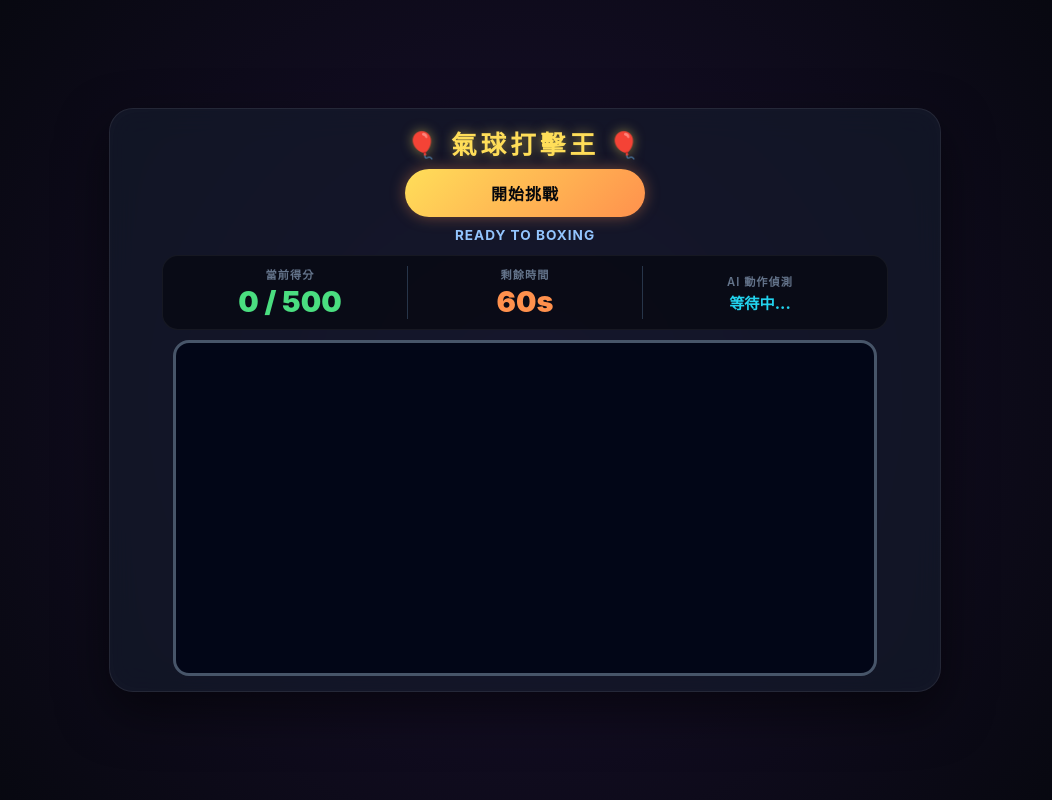
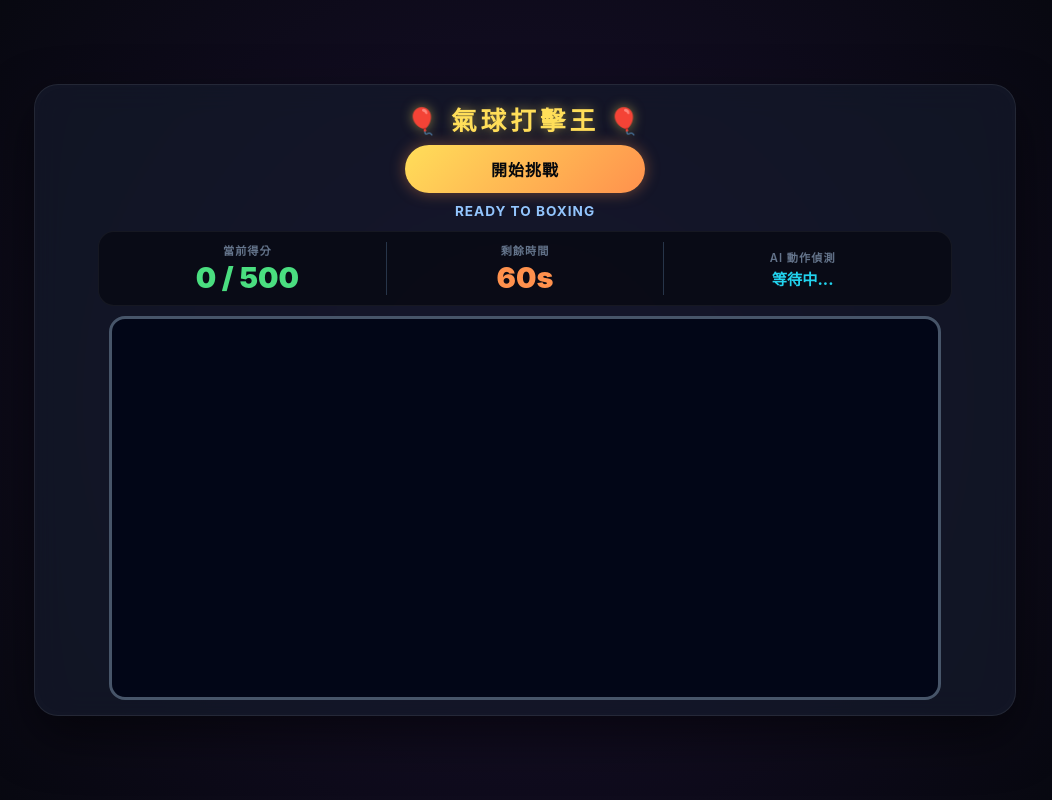
Before and after one commit to lyyang-prog/STEAM-IN-PE, a website: page index.html in a window 1280 px wide. Shown: the whole page, without its empty margins (115-1167 px from the left). Drawn offline with Linux system fonts and the light colour scheme.

Commit message:
Update index.html

```diff
--- a/index.html
+++ b/index.html
@@ -3,14 +3,12 @@
 <head>
     <meta charset="UTF-8" />
     <meta name="viewport" content="width=device-width, initial-scale=1.0, maximum-scale=1.0, user-scalable=no">
-    <title>AI 氣球打擊王 - 50% 黃金視野版</title>
-    <!-- 載入 Google 官方 TensorFlow & tmPose 套件 -->
+    <title>AI 氣球打擊王 - 60% 黃金視野版</title>
     <script src="https://cdn.jsdelivr.net/npm/@tensorflow/tfjs@1.3.1/dist/tf.min.js"></script>
     <script src="https://cdn.jsdelivr.net/npm/@teachablemachine/pose@0.8/dist/teachablemachine-pose.min.js"></script>
 
     <style>
         body {
-            /* 全螢幕拳擊館奢華深色背景 */
             background: radial-gradient(circle at center, #1a102f 0%, #05070c 100%);
             color: #ffffff;
             font-family: -apple-system, BlinkMacSystemFont, "Segoe UI", Roboto, sans-serif;
@@ -25,9 +23,8 @@
 
         main {
             width: 95%;
-            max-width: 800px;
+            max-width: 950px;
             text-align: center;
-            /* 輕量級高質感毛玻璃容器 */
             background: rgba(20, 26, 44, 0.7);
             backdrop-filter: blur(15px);
             -webkit-backdrop-filter: blur(15px);
@@ -42,7 +39,7 @@
 
         h1 {
             font-size: 1.6rem;
-            color: #ffde59; /* 耀眼冠軍金 */
+            color: #ffde59;
             text-shadow: 0 0 12px rgba(255, 222, 89, 0.5);
             text-transform: uppercase;
             letter-spacing: 4px;
@@ -80,7 +77,6 @@
             letter-spacing: 1px;
         }
 
-        /* 頂部數據看板：現在放在畫布上方，更符合視覺動線 */
         .score-card {
             margin-bottom: 10px;
             background: rgba(9, 11, 20, 0.85);
@@ -90,7 +86,8 @@
             display: flex;
             justify-content: space-around;
             align-items: center;
-            width: 55vw; /* 配合 50% 視野做微調縮放 */
+            /* 🎯 數據看板寬度同步調配至 65vw 配合 60% 視野 */
+            width: 65vw;
         }
 
         .score-box {
@@ -126,10 +123,10 @@
             font-weight: 800;
         }
 
-        /* 🎯 關鍵更新：完美 50% 比例容器，視野集中不失真 */
+        /* 🎯 關鍵更新：將寬高設定為完美的 60% 視野比例（65vw / 48vh） */
         .canvas-container {
-            width: 55vw;
-            height: 42vh;
+            width: 65vw;
+            height: 48vh;
             background: #020617;
             border-radius: 16px;
             overflow: hidden;
@@ -145,7 +142,6 @@
             object-fit: contain;
         }
 
-        /* 挑戰完成黑屏覆蓋層 */
         #game-over-screen {
             display: none;
             position: absolute;
@@ -179,7 +175,6 @@
         <button type="button" id="start-btn" onclick="initOrRestart()">開始挑戰</button>
         <div id="status">Ready to Boxing</div>
 
-        <!-- 看板往上移，出拳時眼角餘光就能直接看到時間 -->
         <div class="score-card">
             <div class="score-box">
                 <div class="label">當前得分</div>
@@ -199,7 +194,6 @@
             <canvas id="canvas"></canvas>
         </div>
 
-        <!-- 結算畫面 -->
         <div id="game-over-screen">
             <h2>K.O. 挑戰結束</h2>
             <div class="label">最終格鬥總分</div>
@@ -227,7 +221,7 @@ let timeLeft = 60;
 let timerInterval = null;
 let speedMultiplier = 1.0;
 
-// 依然保持你最愛的：一局固定 50 顆氣球，滿分 500 分公平競賽機制
+// 一局固定 50 顆氣球，滿分 500 分
 const TOTAL_BALLOONS = 50;
 let spawnedBalloonsCount = 0;
 let balloonSpawnTimeline = [];
@@ -309,7 +303,6 @@ function startGameLogic() {
         timeLeft--;
         document.getElementById("time-display").innerText = timeLeft + "s";
 
-        // 速度加乘曲線：前慢後快
         speedMultiplier = 1.0 + (60 - timeLeft) * 0.035;
 
         if (timeLeft <= 10) {
@@ -402,11 +395,9 @@ async function predict() {
 }
 
 function drawRingBackground() {
-    // 專業拳館高級深色調
     ctx.fillStyle = "#090c15";
     ctx.fillRect(0, 0, canvas.width, canvas.height);
 
-    // 擂台立體拼木地板
     let floorGrad = ctx.createLinearGradient(0, canvas.height * 0.4, 0, canvas.height);
     floorGrad.addColorStop(0, "#0f1322");
     floorGrad.addColorStop(1, "#18143a");
@@ -420,7 +411,6 @@ function drawRingBackground() {
     ctx.closePath();
     ctx.fill();
 
-    // 擂台透視線
     ctx.strokeStyle = "rgba(255, 255, 255, 0.02)";
     ctx.lineWidth = 2;
     for(let i = 0; i <= 10; i++) {
@@ -430,13 +420,11 @@ function drawRingBackground() {
         ctx.stroke();
     }
 
-    // 左紅角落圍欄繩索
     ctx.strokeStyle = "rgba(239, 68, 68, 0.4)";
     ctx.lineWidth = 4;
     ctx.beginPath(); ctx.moveTo(0, canvas.height*0.35); ctx.lineTo(canvas.width*0.25, canvas.height*0.4); ctx.stroke();
     ctx.beginPath(); ctx.moveTo(0, canvas.height*0.55); ctx.lineTo(canvas.width*0.13, canvas.height*0.68); ctx.stroke();
 
-    // 右藍角落圍欄繩索
     ctx.strokeStyle = "rgba(14, 165, 233, 0.4)";
     ctx.beginPath(); ctx.moveTo(canvas.width, canvas.height*0.35); ctx.lineTo(canvas.width*0.75, canvas.height*0.4); ctx.stroke();
     ctx.beginPath(); ctx.moveTo(canvas.width, canvas.height*0.55); ctx.lineTo(canvas.width*0.87, canvas.height*0.68); ctx.stroke();
@@ -450,7 +438,6 @@ function drawGame() {
     ctx.drawImage(webcam.canvas, 0, 0, canvas.width, canvas.height);
     ctx.restore();
 
-    // 金黃色格鬥打擊線
     ctx.strokeStyle = "rgba(250, 204, 21, 0.7)";
     ctx.lineWidth = 5;
     ctx.beginPath();
@@ -458,7 +445,6 @@ function drawGame() {
     ctx.lineTo(canvas.width, targetY);
     ctx.stroke();
 
-    // 左右打擊靶圈
     ctx.fillStyle = lastStatus === "左揮拳" ? "rgba(34, 211, 238, 0.85)" : "rgba(34, 211, 238, 0.15)";
     ctx.strokeStyle = "#22d3ee";
     ctx.lineWidth = 4;
@@ -475,7 +461,6 @@ function drawGame() {
     ctx.fill();
     ctx.stroke();
 
-    // 氣球渲染與發光
     for (let i = notes.length - 1; i >= 0; i--) {
         let note = notes[i];
         note.y += note.speed;
@@ -503,7 +488,6 @@ function drawGame() {
         }
     }
 
-    // 擊破粒子
     for (let i = particles.length - 1; i >= 0; i--) {
         let p = particles[i];
         p.x += p.vx; p.y += p.vy; p.alpha -= 0.04;
```
